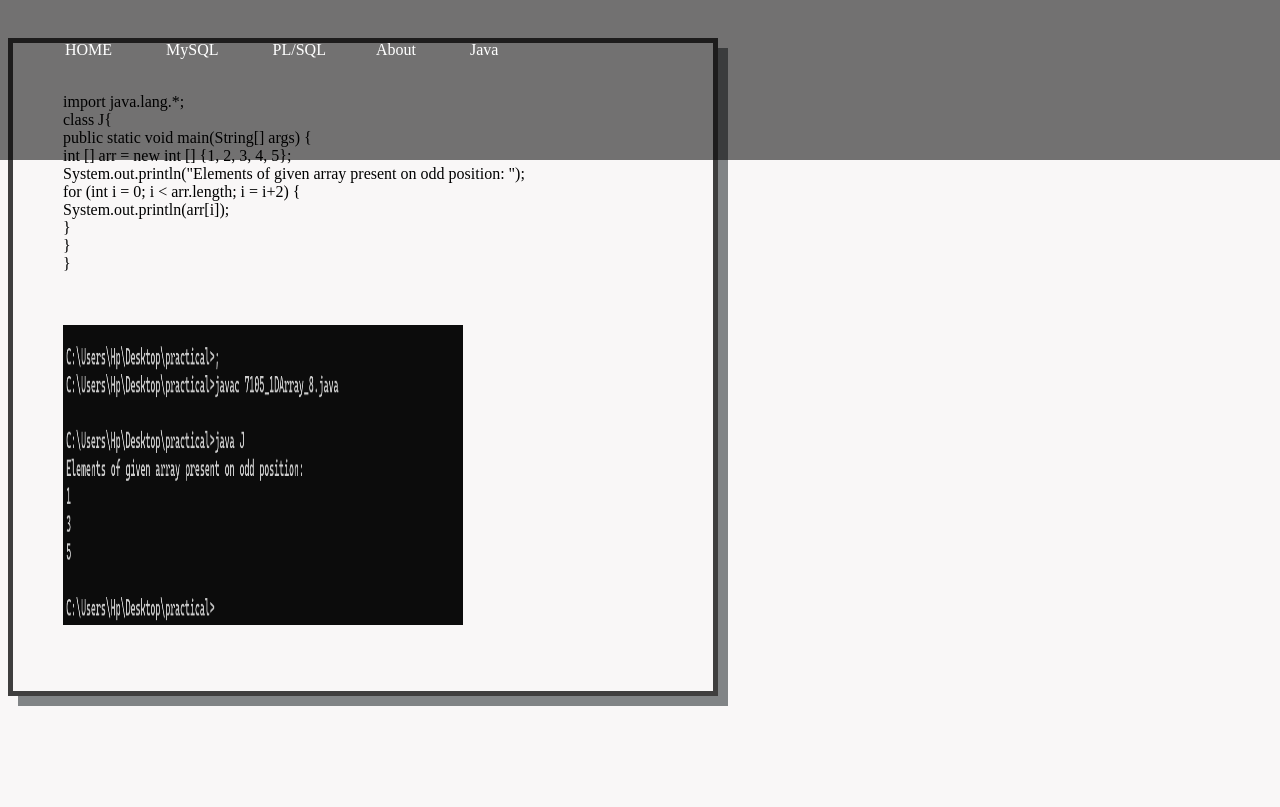
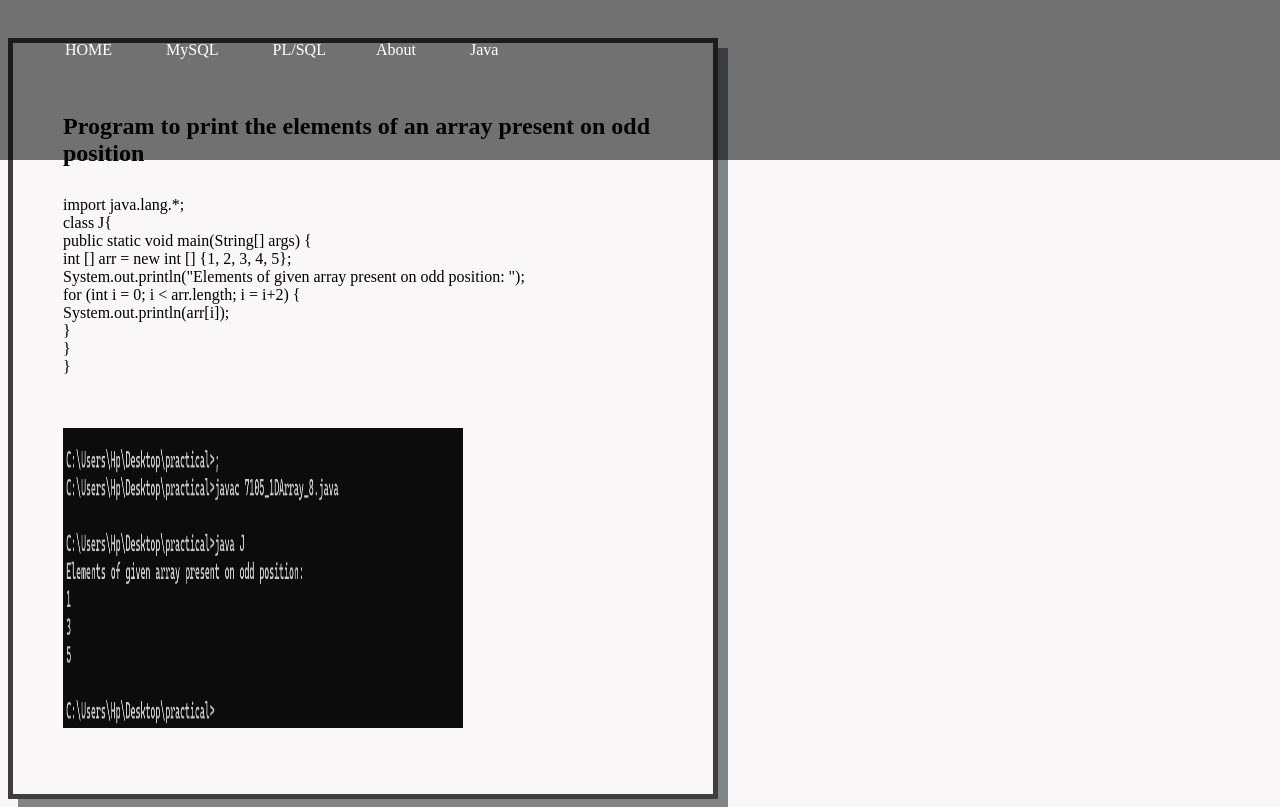
Before and after one commit to kbhavneet03/sql.dbms, a plain HTML site: page file2.html in a window 1280 px wide. Drawn offline with Linux system fonts and the light colour scheme.

Commit message:
Update file2.html

```diff
--- a/file2.html
+++ b/file2.html
@@ -110,6 +110,7 @@ h1 {
   </div>
 
       <div class="col-sm-12">
+          <h2>Program to print the elements of an array present on odd position</h2>
         import java.lang.*;<br>
             class J{  <br>
                 public static void main(String[] args) {  <br>
```
